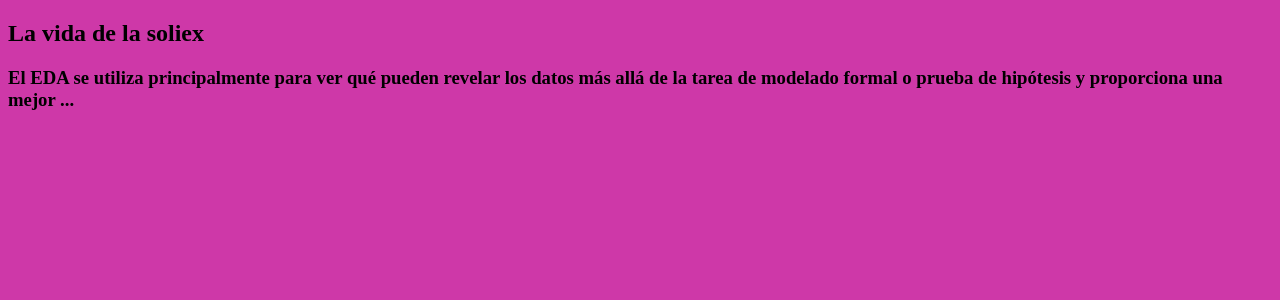
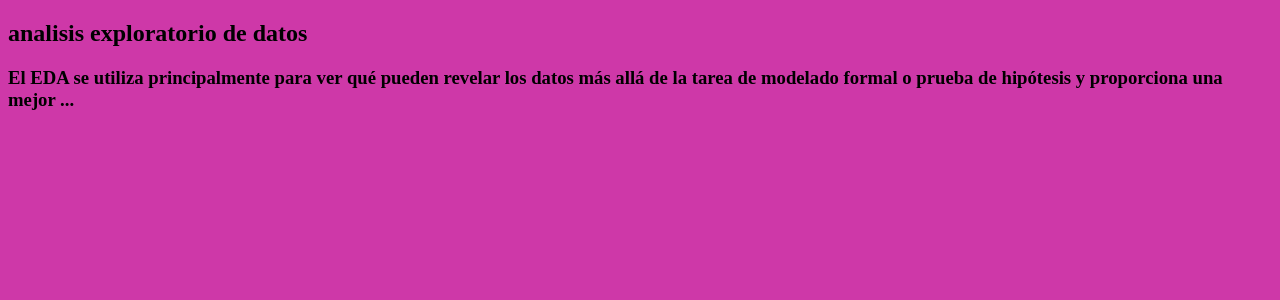
Before and after one commit to riossantos32/trabajoAparte, a React (Vite) app: page / in a window 1280 px wide. Shown: the top 300 px of the page. Built offline with nearby package versions, Linux system fonts and the light colour scheme.

Commit message:
add:Encabezado

```diff
--- a/src/componentes/Encabezado.jsx
+++ b/src/componentes/Encabezado.jsx
@@ -4,7 +4,8 @@ function Encabezado() {
 
     return (
       <>
-       <h2>La vida de la soliex</h2>
+       <h2>analisis exploratorio de datos</h2>
+
       </>
     )
   }
```
